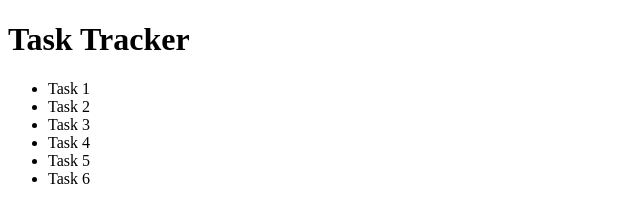
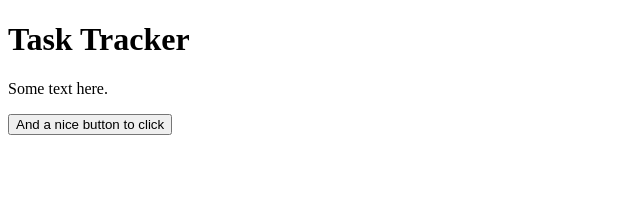
Before and after one commit to NinaPH/git-demo, a plain HTML site: page index.html in a window 1280 px wide. Shown: the whole page, without its empty margins (0-640 px from the left). Drawn offline with Linux system fonts and the light colour scheme.

Commit message:
Changed contents of page

```diff
--- a/index.html
+++ b/index.html
@@ -8,14 +8,8 @@
   <body>
     <div class="container">
       <h1>Task Tracker</h1>
-      <ul id="tasks">
-        <li>Task 1</li>
-        <li>Task 2</li>
-        <li>Task 3</li>
-        <li>Task 4</li>
-        <li>Task 5</li>
-        <li>Task 6</li>
-      </ul>
+      <p>Some text here.</p>
+      <button>And a nice button to click</button>
     </div>
     <script src="script.js"></script>
   </body>
```
